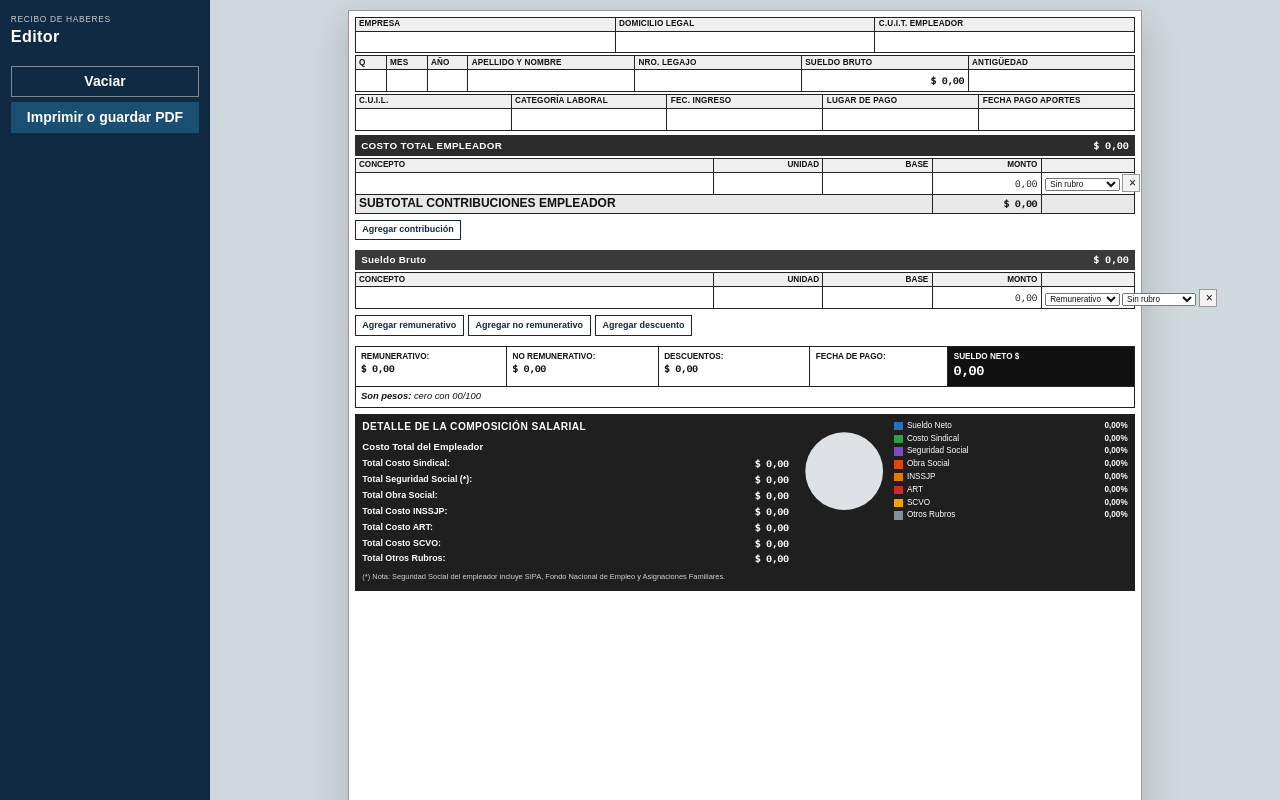
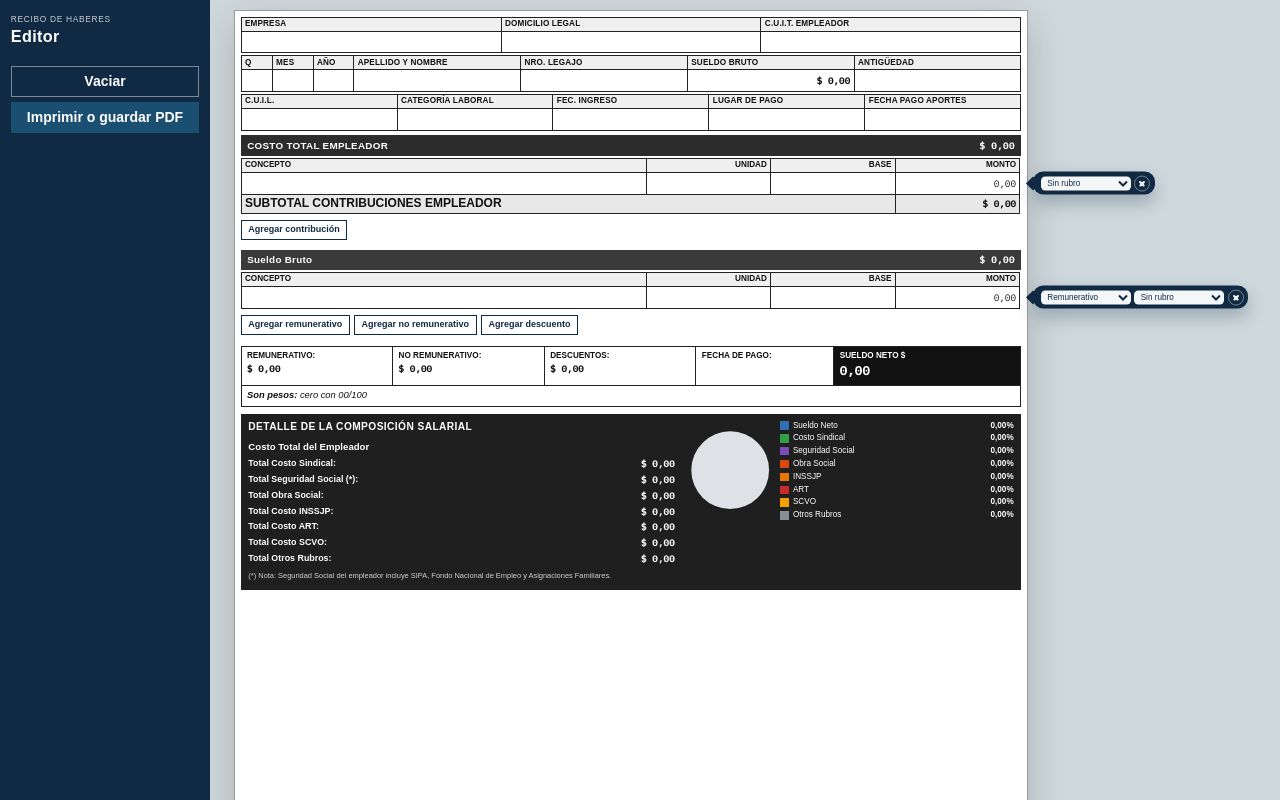
Before and after one commit to Franjk/recibosueldo, a React (Vite) app: page / in a window 1280 px wide. Shown: the top 800 px of the page. Built offline with nearby package versions, Linux system fonts and the light colour scheme.

Commit message:
Saca los controles de cada línea del recibo y los muestra en una burbuja al costado.
Co-authored-by: Cursor <cursoragent@cursor.com>

```diff
--- a/src/components/ReciboSheet.tsx
+++ b/src/components/ReciboSheet.tsx
@@ -42,6 +42,14 @@ function RubroSelect({
   )
 }
 
+function BurbujaLinea({ children }: { children: ReactNode }) {
+  return (
+    <td className="ancla-burbuja no-print">
+      <div className="burbuja">{children}</div>
+    </td>
+  )
+}
+
 function ControlesContribucion({
   linea,
   onChange,
@@ -52,12 +60,12 @@ function ControlesContribucion({
   onRemove: () => void
 }) {
   return (
-    <td className="controles no-print">
+    <BurbujaLinea>
       <RubroSelect linea={linea} onChange={onChange} />
       <button type="button" className="btn-mini" onClick={onRemove} aria-label="Quitar línea">
         ×
       </button>
-    </td>
+    </BurbujaLinea>
   )
 }
 
@@ -71,7 +79,7 @@ function ControlesHaber({
   onRemove: () => void
 }) {
   return (
-    <td className="controles no-print">
+    <BurbujaLinea>
       <select
         aria-label="Tipo de línea"
         value={linea.tipo}
@@ -93,7 +101,7 @@ function ControlesHaber({
       <button type="button" className="btn-mini" onClick={onRemove} aria-label="Quitar línea">
         ×
       </button>
-    </td>
+    </BurbujaLinea>
   )
 }
 
@@ -316,7 +324,7 @@ export function ReciboSheet() {
             <th className="num">Unidad</th>
             <th className="num">Base</th>
             <th className="num">Monto</th>
-            <th className="no-print" />
+            <th className="ancla-burbuja no-print" />
           </tr>
         </thead>
         <tbody>
@@ -336,7 +344,7 @@ export function ReciboSheet() {
           <tr className="subtotal">
             <td colSpan={3}>SUBTOTAL CONTRIBUCIONES EMPLEADOR</td>
             <td className="mono right">{dinero(tot.contribuciones)}</td>
-            <td className="no-print" />
+            <td className="ancla-burbuja no-print" />
           </tr>
         </tbody>
       </table>
@@ -359,7 +367,7 @@ export function ReciboSheet() {
             <th className="num">Unidad</th>
             <th className="num">Base</th>
             <th className="num">Monto</th>
-            <th className="no-print" />
+            <th className="ancla-burbuja no-print" />
           </tr>
         </thead>
         <tbody>
--- a/src/index.css
+++ b/src/index.css
@@ -144,6 +144,8 @@ select {
   box-shadow: var(--shadow);
   padding: 0.45rem;
   border: 1px solid #999;
+  margin-right: 19rem;
+  overflow: visible;
 }
 
 .grid-head,
@@ -243,7 +245,7 @@ select {
 
 .lineas th:nth-child(1),
 .lineas td:nth-child(1) {
-  width: 46%;
+  width: 52%;
 }
 
 .lineas th:nth-child(2),
@@ -252,7 +254,7 @@ select {
 .lineas td:nth-child(3),
 .lineas th:nth-child(4),
 .lineas td:nth-child(4) {
-  width: 14%;
+  width: 16%;
 }
 
 .lineas .subtotal td {
@@ -277,15 +279,98 @@ select {
   font-weight: 700;
 }
 
-.controles {
-  width: 9.5rem;
+.lineas th.ancla-burbuja,
+.lineas td.ancla-burbuja {
+  width: 0;
+  max-width: 0;
+  min-width: 0;
+  padding: 0;
+  border: none;
+  background: transparent;
+  position: relative;
+  overflow: visible;
+  font-size: 0;
+  line-height: 0;
+}
+
+.burbuja {
+  position: absolute;
+  z-index: 2;
+  left: calc(0.45rem + 1px + 0.55rem);
+  top: 50%;
+  transform: translateY(-50%);
+  display: flex;
+  align-items: center;
+  gap: 0.28rem;
+  padding: 0.28rem 0.38rem 0.28rem 0.62rem;
+  background: #102a43;
+  color: #fff;
+  border-radius: 0.85rem;
+  box-shadow: 0 8px 18px rgba(16, 42, 67, 0.28);
+  font-size: 0.72rem;
+  line-height: 1.2;
   white-space: nowrap;
 }
 
-.controles select {
-  max-width: 6.2rem;
-  margin-right: 0.2rem;
+.burbuja::before {
+  content: '';
+  position: absolute;
+  left: -5px;
+  top: 50%;
+  width: 10px;
+  height: 10px;
+  background: #102a43;
+  transform: translateY(-50%) rotate(45deg);
+}
+
+.burbuja select {
+  width: 7.5rem;
+  max-width: 7.5rem;
+  color: #102a43;
+  background: #f4f7f8;
+  border: 0;
+  border-radius: 0.35rem;
+  padding: 0.14rem 0.2rem;
   font-size: 0.68rem;
+}
+
+.burbuja .btn-mini {
+  position: relative;
+  display: inline-flex;
+  flex: 0 0 auto;
+  width: 1.35rem;
+  height: 1.35rem;
+  padding: 0;
+  border-radius: 50%;
+  border: 1px solid rgba(255, 255, 255, 0.4);
+  background: transparent;
+  color: #fff;
+  font-size: 0;
+}
+
+.burbuja .btn-mini::before,
+.burbuja .btn-mini::after {
+  content: '';
+  position: absolute;
+  left: 50%;
+  top: 50%;
+  width: 7px;
+  height: 1.5px;
+  background: currentColor;
+  border-radius: 1px;
+}
+
+.burbuja .btn-mini::before {
+  transform: translate(-50%, -50%) rotate(45deg);
+}
+
+.burbuja .btn-mini::after {
+  transform: translate(-50%, -50%) rotate(-45deg);
+}
+
+.burbuja .btn-mini:hover {
+  background: #fff;
+  color: #102a43;
 }
 
 .add-row {
@@ -468,11 +553,6 @@ select {
   .totales {
     grid-template-columns: 1fr 1fr;
   }
-
-  .lineas th:nth-child(5),
-  .lineas td.controles {
-    width: auto;
-  }
 }
 
 @media (max-width: 720px) {
@@ -541,6 +621,7 @@ select {
     box-shadow: none;
     border: 0;
     padding: 0;
+    margin-right: 0;
   }
 
   .cell-input {
```
